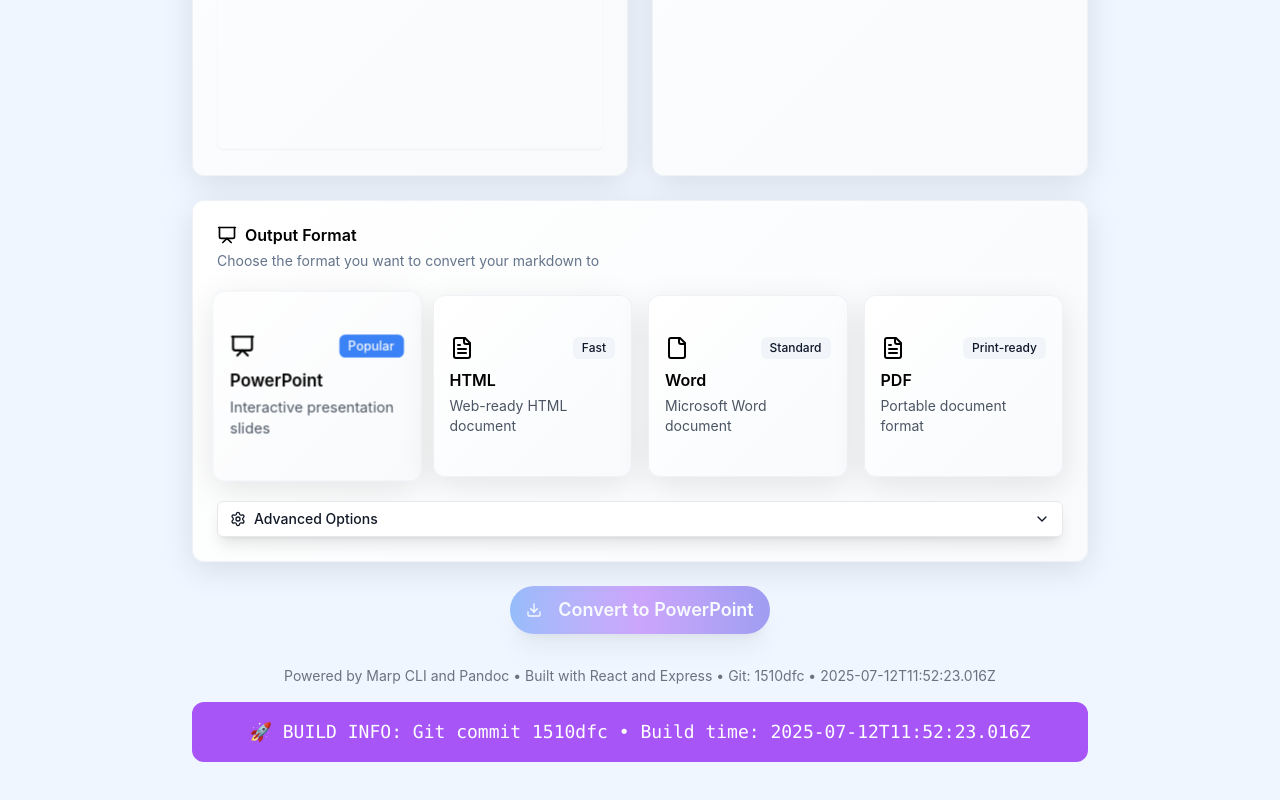
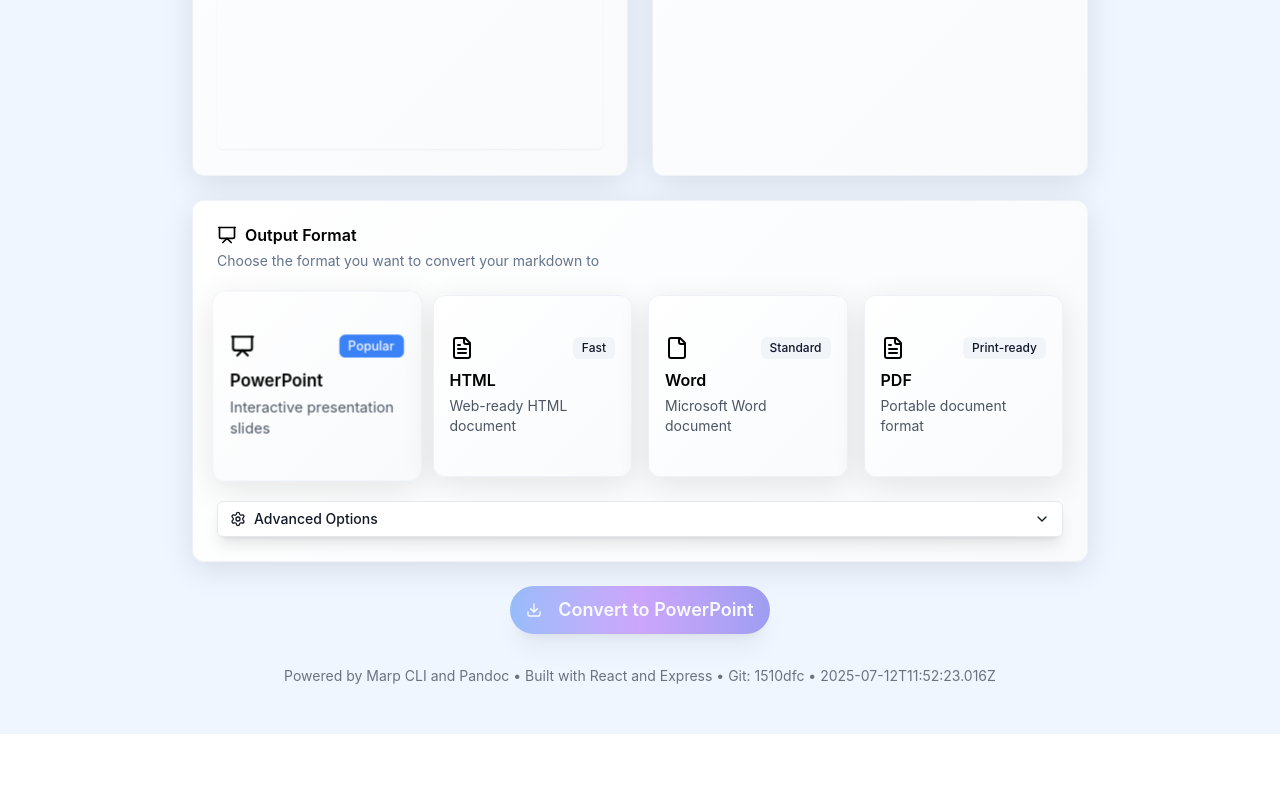
Before and after one commit to quanhua92/markdown-converter-online, a React (Vite) app: page / in a window 1280 px wide. Shown: the part 978-1778 px from the top of the page. After the commit the page ends 1712 px from the top, so only its background shows below. Built offline with nearby package versions, Linux system fonts and the light colour scheme.

Commit message:
Remove debug BUILD INFO section from UI

```diff
--- a/src/routes/index.tsx
+++ b/src/routes/index.tsx
@@ -2220,9 +2220,6 @@ Markdown strikes the perfect balance between simplicity and functionality. Wheth
 
         <div className="mt-8 text-center text-sm text-gray-500 dark:text-gray-400">
           <p>Powered by Marp CLI and Pandoc • Built with React and Express • Git: {gitCommit} • {new Date().toISOString()}</p>
-          <div className="bg-purple-500 text-white p-4 mt-4 rounded font-mono text-lg">
-            🚀 BUILD INFO: Git commit {gitCommit} • Build time: {new Date().toISOString()}
-          </div>
         </div>
       </div>
       <Toaster position="top-right" />
```
